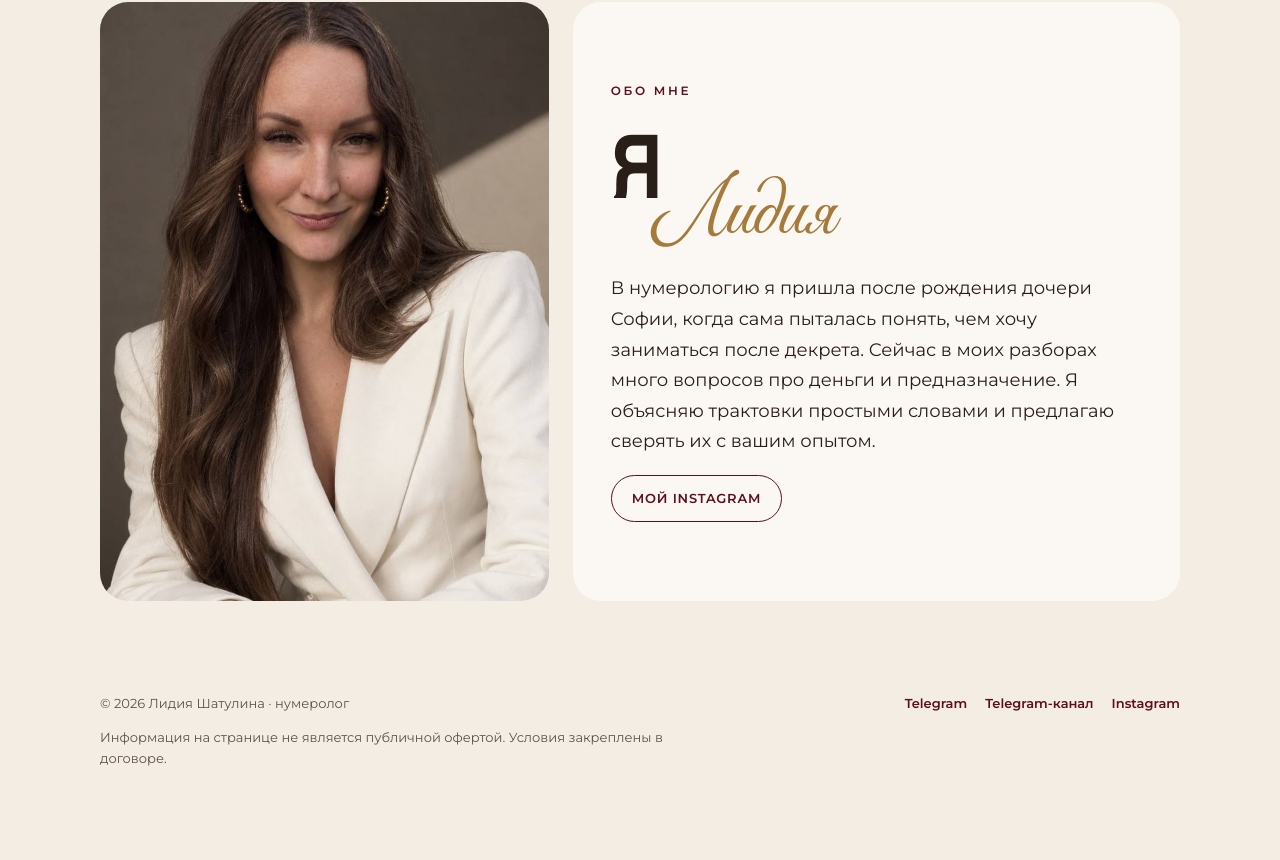
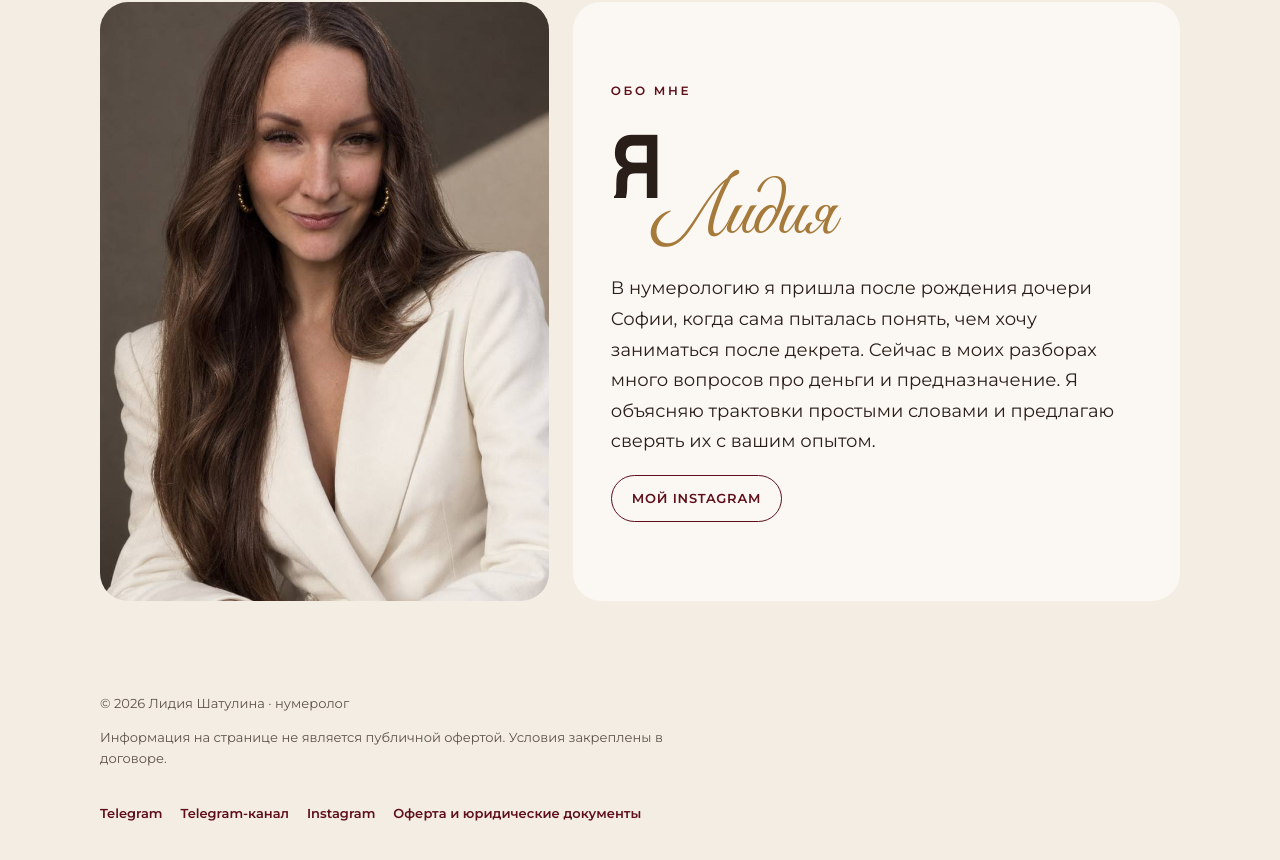
Before and after one commit to lidia-shatulina/lidia-shatulina.github.io, a plain HTML site: page index.html in a window 1280 px wide. Shown: the part 2933-3793 px from the top of the page. Before the commit the page ends 3764 px from the top, so only its background shows below. Drawn offline with nearby package versions, Linux system fonts and the light colour scheme.

Commit message:
Ссылка: Оферта и юридические документы
Co-Authored-By: Claude Opus 5.5 <noreply@anthropic.com>
Claude-Session: https://claude.ai/code/session_01NkgcYJ4pu3KRc2ZL5jVcsr

```diff
--- a/index.html
+++ b/index.html
@@ -397,7 +397,7 @@ footer a{color:var(--bordo);font-weight:600;text-decoration:none}
       <a href="https://t.me/Lidia_Shatulina14" target="_blank" rel="noopener">Telegram</a>
       <a href="https://t.me/numbersinnumerology" target="_blank" rel="noopener">Telegram-канал</a>
       <a href="https://instagram.com/lidia.shatulina" target="_blank" rel="noopener">Instagram</a>
-
+      <a href="https://disk.yandex.ru/d/6HiW2X83io-XpQ" target="_blank" rel="noopener">Оферта и юридические документы</a>
     </div>
   </div>
 </footer>
```
